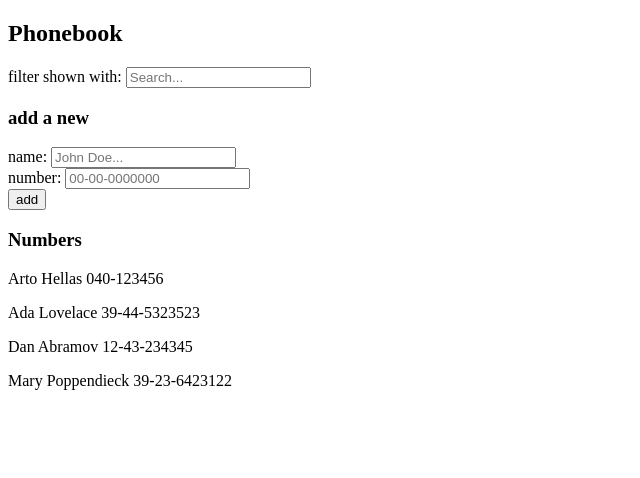
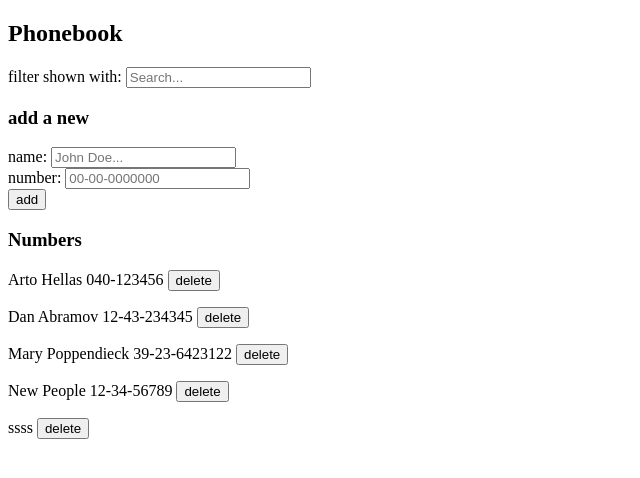
Before and after one commit to mrkgbr/fullstackopen, a React (Create React App) app in the folder part2/phonebook/: page / in a window 1280 px wide. Shown: the top 478 px of the page, without its empty margins (0-640 px from the left). Built offline with nearby package versions, Linux system fonts and the light colour scheme; data requests are answered from the project's data file.

Commit message:
Updated to 2.14

```diff
--- a/part2/phonebook/db.json
+++ b/part2/phonebook/db.json
@@ -4,11 +4,6 @@
       "name": "Arto Hellas",
       "number": "040-123456",
       "id": 1
-    },
-    {
-      "name": "Ada Lovelace",
-      "number": "39-44-5323523",
-      "id": 2
     },
     {
       "name": "Dan Abramov",
@@ -19,6 +14,16 @@
       "name": "Mary Poppendieck",
       "number": "39-23-6423122",
       "id": 4
+    },
+    {
+      "name": "New People",
+      "number": "12-34-56789",
+      "id": 5
+    },
+    {
+      "name": "ssss",
+      "number": "",
+      "id": 6
     }
   ]
 }
--- a/part2/phonebook/src/App.js
+++ b/part2/phonebook/src/App.js
@@ -4,6 +4,7 @@ import Numbers from "./components/Numbers";
 import Title from "./components/Title";
 import { Filter } from "./components/Filter";
 import axios from "axios";
+import numberService from "./services/numbers";
 
 const App = () => {
   const [persons, setPersons] = useState([]);
@@ -14,11 +15,16 @@ const App = () => {
 
   useEffect(() => {
     console.log("effect");
-    axios.get("http://localhost:3001/persons").then((response) => {
-      console.log("promise fulfilled");
-      const data = response.data;
-      setPersons(data);
-      setFilteredList(data);
+    // axios.get("http://localhost:3001/persons").then((response) => {
+    //   console.log("promise fulfilled");
+    //   const data = response.data;
+    //   setPersons(data);
+    //   setFilteredList(data);
+    // });
+
+    numberService.getAll().then((initialNumbers) => {
+      setPersons(initialNumbers);
+      setFilteredList(initialNumbers);
     });
   }, []);
 
@@ -50,11 +56,29 @@ const App = () => {
       name: newName,
       number: newNumber,
     };
-    const newPersons = persons.concat(newObject);
-    setPersons(newPersons);
-    setFilteredList(newPersons);
-    setNewName("");
-    setNewNumber("");
+
+    numberService.create(newObject).then((returnedNumber) => {
+      const newPersons = persons.concat(returnedNumber);
+      setPersons(newPersons);
+      setFilteredList(newPersons);
+      setNewName("");
+      setNewNumber("");
+    });
+  };
+
+  const handleRemove = (name, id) => {
+    if (window.confirm(`Delete ${name}?`)) {
+      numberService
+        .remove(id)
+        .then((returnedNumber) => {
+          const newPersons = returnedNumber;
+          setPersons(newPersons);
+          setFilteredList(newPersons);
+        })
+        .catch((error) => {
+          alert(`the note '${name}' was already deleted from server`);
+        });
+    }
   };
 
   const filterItems = (text) => {
@@ -76,7 +100,7 @@ const App = () => {
         newNumber={newNumber}
       />
       <Title text="Numbers" />
-      <Numbers persons={filteredList} />
+      <Numbers persons={filteredList} handleRemove={handleRemove} />
     </div>
   );
 };
--- a/part2/phonebook/src/components/Numbers.js
+++ b/part2/phonebook/src/components/Numbers.js
@@ -1,9 +1,12 @@
-const Numbers = ({ persons }) => {
+const Numbers = ({ persons, handleRemove }) => {
   return (
     <>
       {persons.map((person) => (
         <p key={person.name}>
-          {person.name} {person.number}
+          {person.name} {person.number}{" "}
+          <button onClick={() => handleRemove(person.name, person.id)}>
+            delete
+          </button>
         </p>
       ))}
     </>
--- /dev/null
+++ b/part2/phonebook/src/services/numbers.js
@@ -0,0 +1,24 @@
+import axios from "axios";
+const baseUrl = "http://localhost:3001/persons";
+
+const getAll = () => {
+  const request = axios.get(baseUrl);
+  return request.then((response) => response.data);
+};
+
+const create = (newObject) => {
+  const request = axios.post(baseUrl, newObject);
+  return request.then((response) => response.data);
+};
+
+const update = (id, newObject) => {
+  const request = axios.put(`${baseUrl}/${id}`, newObject);
+  return request.then((response) => response.data);
+};
+
+const remove = async (id) => {
+  await axios.delete(`${baseUrl}/${id}`);
+  return getAll();
+};
+
+export default { getAll, create, update, remove };
```
